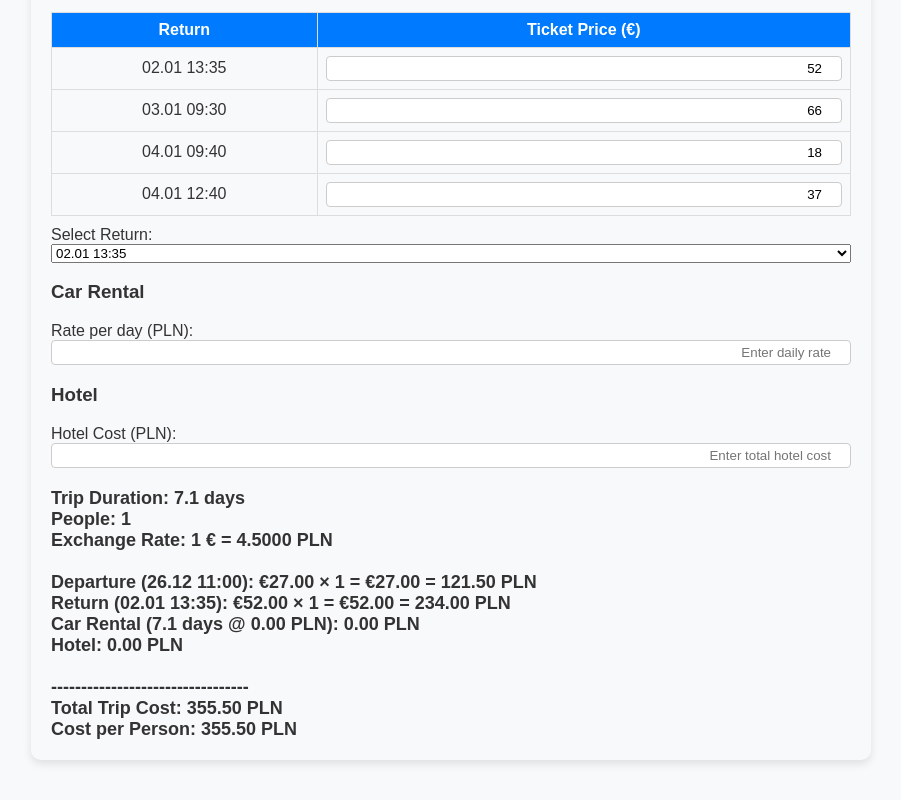
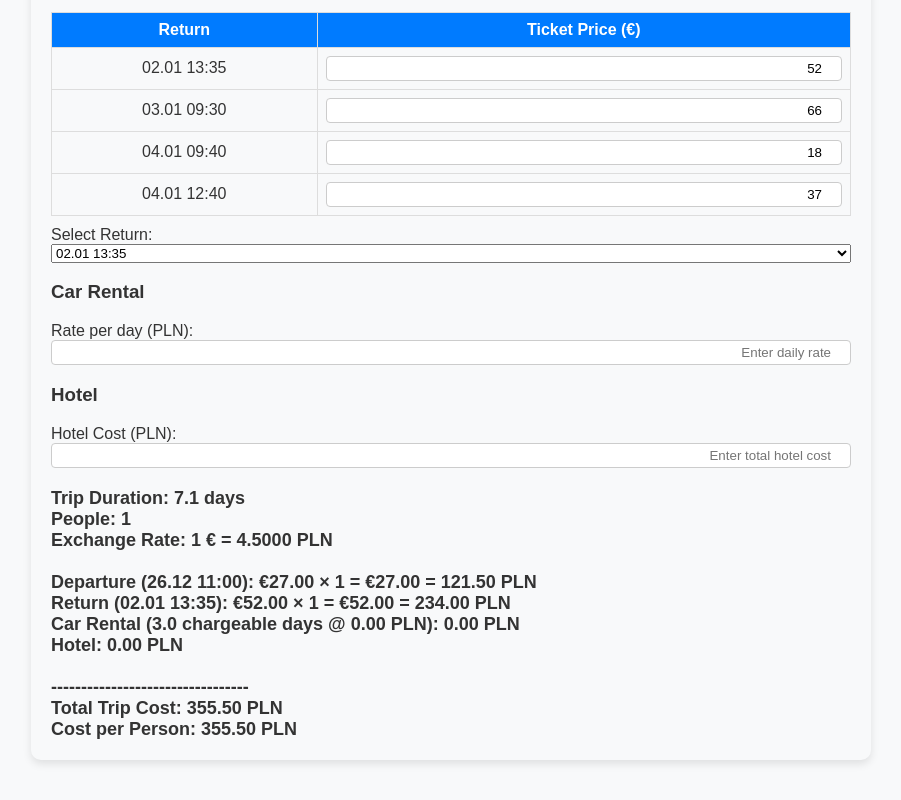
Before and after one commit to L1S3K/OSLO, a plain HTML site: page index.html in a window 1280 px wide. Shown: the part 572-1372 px from the top of the page, without its empty margins (189-1090 px from the left). Drawn offline with Linux system fonts and the light colour scheme.

Commit message:
Refactor car rental calculation logic

```diff
--- a/index.html
+++ b/index.html
@@ -110,6 +110,27 @@
   return Math.max(1, diff / (1000 * 60 * 60 * 24));
 }
 
+function calculateCarDays(depDateStr, retDateStr) {
+  const dep = new Date(depDateStr);
+  const ret = new Date(retDateStr);
+
+  // Define the "free car rental period" (28.12 → 02.01)
+  const freeStart = new Date("2025-12-28T00:00");
+  const freeEnd = new Date("2026-01-02T00:00");
+
+  let totalDays = 0;
+
+  // Count each day of the trip, skipping free period
+  let current = new Date(dep);
+  while (current < ret) {
+    if (current < freeStart || current >= freeEnd) {
+      totalDays += 1;
+    }
+    current.setDate(current.getDate() + 1);
+  }
+  return totalDays;
+}
+
 function calculateTotal() {
   const numPeople = parseInt(document.getElementById("numPeople").value) || 1;
   const exchangeRate = parseFloat(document.getElementById("exchangeRate").value) || 4.5;
@@ -128,11 +149,13 @@
   const hotelCostPLN = parseFloat(document.getElementById("hotelCost").value) || 0;
 
   const tripDays = calculateDays(depDateStr, retDateStr);
+  const carRentalDays = calculateCarDays(depDateStr, retDateStr);
+
   const depTotalEuro = depEuro * numPeople;
   const retTotalEuro = retEuro * numPeople;
   const depTotalPLN = depTotalEuro * exchangeRate;
   const retTotalPLN = retTotalEuro * exchangeRate;
-      const carRentalPLN = tripDays * carRatePLN;
+  const carRentalPLN = carRentalDays * carRatePLN;
   const totalPLN = depTotalPLN + retTotalPLN + carRentalPLN + hotelCostPLN;
   const perPersonPLN = totalPLN / numPeople;
 
@@ -146,7 +169,7 @@ Exchange Rate: 1 € = ${exchangeRate.toFixed(4)} PLN
 
 Departure (${depLabel}): €${depEuro.toFixed(2)} × ${numPeople} = €${depTotalEuro.toFixed(2)} = ${depTotalPLN.toFixed(2)} PLN
 Return (${retLabel}): €${retEuro.toFixed(2)} × ${numPeople} = €${retTotalEuro.toFixed(2)} = ${retTotalPLN.toFixed(2)} PLN
-Car Rental (${tripDays.toFixed(1)} days @ ${carRatePLN.toFixed(2)} PLN): ${carRentalPLN.toFixed(2)} PLN
+Car Rental (${carRentalDays.toFixed(1)} chargeable days @ ${carRatePLN.toFixed(2)} PLN): ${carRentalPLN.toFixed(2)} PLN
 Hotel: ${hotelCostPLN.toFixed(2)} PLN
 
 ---------------------------------
@@ -154,7 +177,7 @@ Total Trip Cost: ${totalPLN.toFixed(2)} PLN
 Cost per Person: ${perPersonPLN.toFixed(2)} PLN`;
 }
 
-    // Auto-recalculate whenever something changes
+// Auto-update totals
 document.querySelectorAll("input, select").forEach(el => {
   el.addEventListener("input", calculateTotal);
   el.addEventListener("change", calculateTotal);
```
Lines whose indentation alone changed are shown as unchanged.
